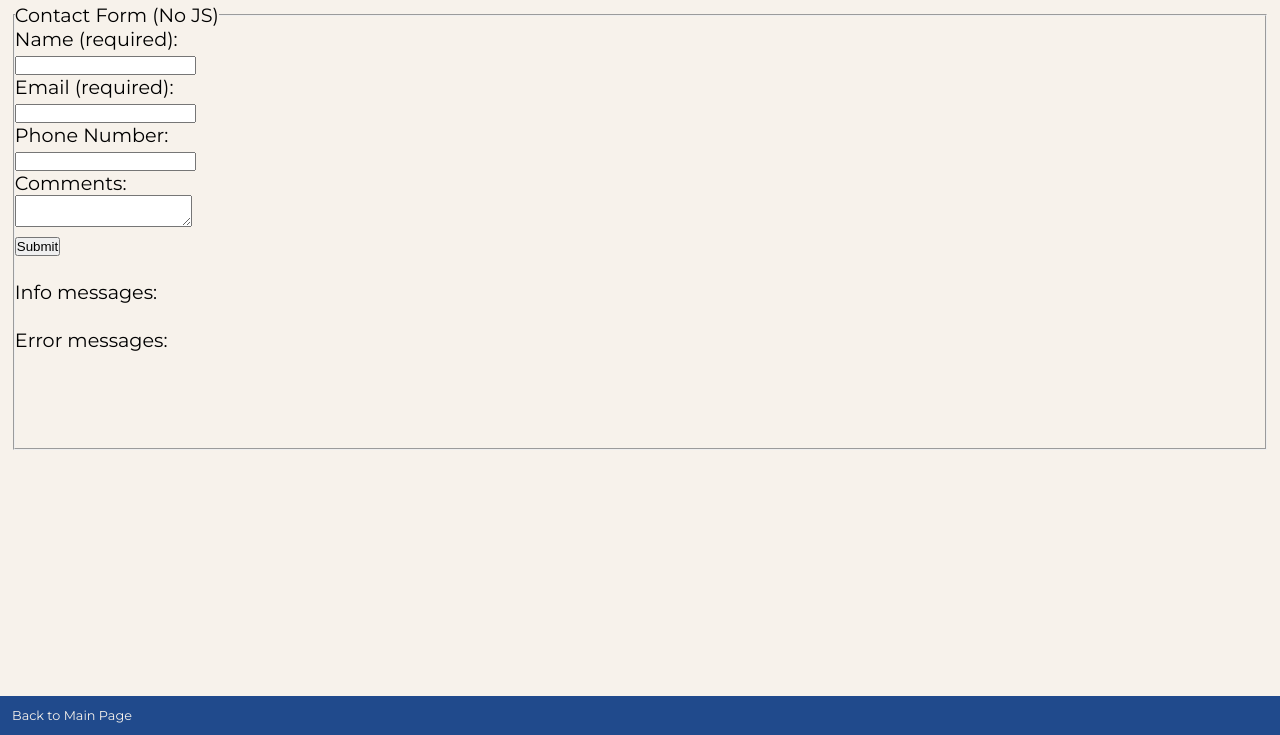
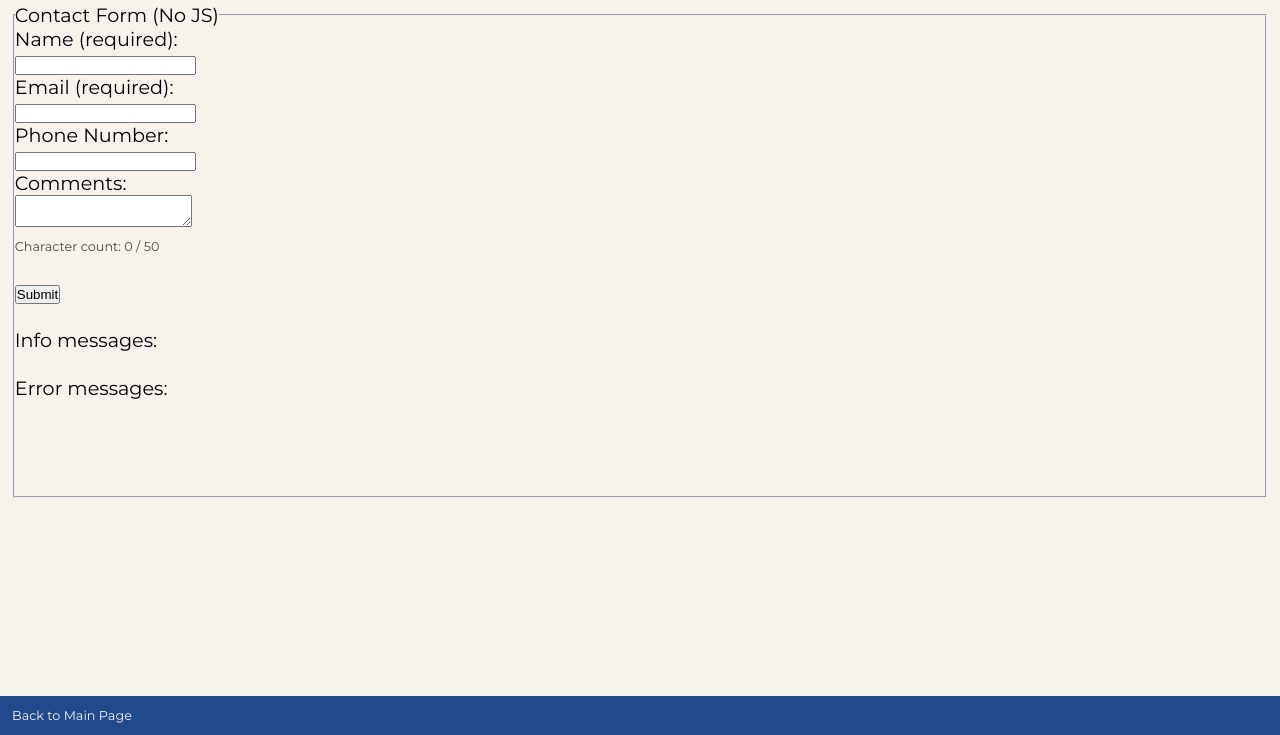
Before and after one commit to NickPham21/cse134-hw2, a plain HTML site: page form-with-js.html in a window 1280 px wide. Shown: the part 65-800 px from the top of the page. Drawn offline with Linux system fonts and the light colour scheme.

Commit message:
added character count functionality for comment textarea

```diff
--- a/form-validation-script.js
+++ b/form-validation-script.js
@@ -2,6 +2,7 @@ const name = document.getElementById('name');
 const email = document.getElementById('email');
 const phone = document.getElementById('phone');
 const comment = document.getElementById('comment');
+const numCharLabel = document.getElementById('char-count');
 const form = document.querySelector('form');
 const errorName = document.getElementById('error-name');
 const errorEmail = document.getElementById('error-email');
@@ -20,6 +21,7 @@ name.addEventListener('input', () => {
 comment.addEventListener('input', () => {
     numChar = comment.value.length;
     limit = comment.maxLength;
+    numCharLabel.textContent = `Character count: ${numChar} / ${limit}`;
     if (numChar == limit) {
         // User has reached character limit, show the error
         comment.className = 'at-character-limit';
--- a/form-with-js.html
+++ b/form-with-js.html
@@ -12,6 +12,13 @@
 
             :user-invalid {
                 border: 0.4rem solid red;
+            }
+
+            #char-count {
+                padding : 0rem;
+                margin : 0rem;
+                font-size: 1rem;
+                opacity: 0.7;
             }
 
             .near-char-limit {
@@ -53,6 +60,7 @@
 
                     <label for="comment">Comments:</label><br>
                     <textarea id="comment" name="comment" maxlength="50"></textarea><br>
+                    <label for="comment" id="char-count">Character count: 0 / 50</label><br><br>
 
                     <button type="submit">Submit</button><br><br>
 
```
